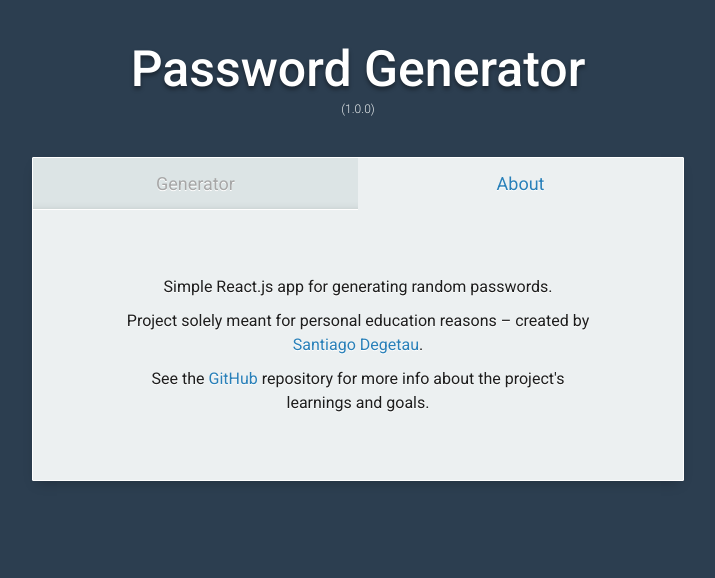
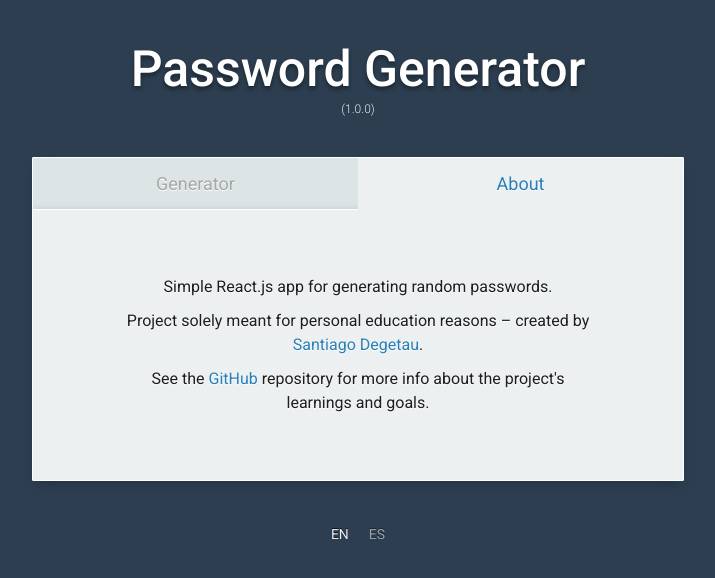
Before and after one commit to sdegetaus/password-generator, a React (Create React App) app: page /about in a window 1280 px wide. Shown: the top 578 px of the page, without its empty margins (282-997 px from the left). Built offline with nearby package versions, Linux system fonts and the light colour scheme; the HTML template or start-up script is replaced by a standard one.

Commit message:
Add language switcher

```diff
--- a/src/App.tsx
+++ b/src/App.tsx
@@ -1,23 +1,35 @@
-import { About, ErrorHandler, Generator, Menu } from "containers";
+import { colors } from "assets";
+import { AppLocales as LanguageData } from "assets/l10n";
+import { About, ErrorHandler, Generator, LanguageMenu, Menu } from "containers";
 import { useRenderCount } from "hooks";
 import React from "react";
+import { IntlProvider, FormattedMessage } from "react-intl";
 import { BrowserRouter as Router, Route, Switch } from "react-router-dom";
 import styled from "styled-components";
-import { colors } from "assets";
 import packageJson from "../package.json";
-import { IntlProvider } from "react-intl";
-import { AppLanguage } from "assets/l10n";
 
 export default () => {
   useRenderCount("App");
 
+  // File members
+  const [mLanguage, mSetLanguage] = React.useState(LanguageData.en);
+
+  // Functions
+  const handleLanguageChange = (locale: string) => {
+    if (mLanguage.locale === locale) {
+      return;
+    }
+    // @ts-ignore
+    mSetLanguage({ locale, messages: LanguageData[locale].messages });
+  };
+
   return (
-    <IntlProvider locale={AppLanguage.locale} messages={AppLanguage.messages}>
+    <IntlProvider locale={mLanguage.locale} messages={mLanguage.messages}>
       <ErrorHandler>
         <Router>
           <StyledApp>
             <section className="title">
-              <h1>Password Generator</h1>
+              <FormattedMessage tagName="h1" id="app.name" />
               <span>({packageJson.version})</span>
             </section>
             <section className="card">
@@ -29,6 +41,10 @@ export default () => {
                 </Switch>
               </div>
             </section>
+            <LanguageMenu
+              locale={mLanguage.locale}
+              onChangeLanguage={handleLanguageChange}
+            />
           </StyledApp>
         </Router>
       </ErrorHandler>
@@ -67,7 +83,7 @@ const StyledApp = styled.div`
     padding: 25px;
     padding: 0;
     margin: 0;
-    margin-bottom: 80px;
+    margin-bottom: 40px;
   }
   .content {
     padding: 25px;
--- a/src/assets/l10n/index.ts
+++ b/src/assets/l10n/index.ts
@@ -1,12 +1,15 @@
-import EnglishMessages from "./messages/en_US.json";
-// import SpanishMessages from "./messages/es_MX.json";
+import EnglishMessages from "./messages/en-US.json";
+import SpanishMessages from "./messages/es-MX.json";
 
-export const AppLanguage: Language = {
-  messages: EnglishMessages,
-  locale: "en-US",
+export const AppLocales = {
+  en: {
+    locale: "en",
+    messages: EnglishMessages,
+    displayName: "English",
+  },
+  es: {
+    locale: "es",
+    messages: SpanishMessages,
+    displayName: "Español",
+  },
 };
-
-type Language = {
-  messages: any;
-  locale: string;
-};
--- a/src/assets/l10n/messages/en_US.json
+++ b/src/assets/l10n/messages/en-US.json
@@ -1,4 +1,5 @@
 {
+  "app.name": "Password Generator",
   "error.noSettingsSelected": "Please select at least one character set!",
   "global.about": "About",
   "global.actions": "Actions",
--- a/src/assets/l10n/messages/es_MX.json
+++ b/src/assets/l10n/messages/es-MX.json
@@ -1,4 +1,5 @@
 {
+  "app.name": "Generador de Contraseñas",
   "error.noSettingsSelected": "¡Selecciona al menos un set de caracteres!",
   "global.about": "Acerca",
   "global.actions": "Acciones",
--- a/src/containers/ErrorHandler.tsx
+++ b/src/containers/ErrorHandler.tsx
@@ -1,4 +1,5 @@
 import React from "react";
+import styled from "styled-components";
 
 export default class ErrorHandler extends React.Component<
   any,
@@ -16,9 +17,11 @@ export default class ErrorHandler extends React.Component<
 
   render() {
     return this.state.hasError ? (
-      <h1>Something went wrong.</h1>
+      <StyledErrorHandler>Something went wrong.</StyledErrorHandler>
     ) : (
       this.props.children
     );
   }
 }
+
+const StyledErrorHandler = styled.div``;
--- /dev/null
+++ b/src/containers/LanguageMenu.tsx
@@ -0,0 +1,67 @@
+import React from "react";
+import styled from "styled-components";
+import { colors } from "assets";
+
+export default (props: LanguageMenuProps) => {
+  return (
+    <StyledLanguageMenu>
+      {[
+        {
+          key: "en",
+          displayName: "EN",
+        },
+        {
+          key: "es",
+          displayName: "ES",
+        },
+      ].map((o) => (
+        <li key={o.key}>
+          <button
+            onClick={() => props.onChangeLanguage(o.key)}
+            className={props.locale === o.key ? "active" : ""}
+            disabled={props.locale === o.key}
+          >
+            {o.displayName}
+          </button>
+        </li>
+      ))}
+    </StyledLanguageMenu>
+  );
+};
+
+const StyledLanguageMenu = styled.ul`
+  list-style: none;
+  padding: 0;
+  margin: 0;
+  width: 100%;
+  display: inline-flex;
+  justify-content: center;
+  align-items: center;
+  width: 650px;
+
+  button {
+    padding: 5px 10px;
+    transition: all 0.3s;
+    cursor: pointer;
+    background: transparent;
+    font: inherit;
+    border: 0;
+    outline: 0;
+    opacity: 0.5;
+    font-size: 14px;
+    color: white;
+    text-shadow: 0 -1px 0 rgba(0, 0, 0, 0.8);
+    &:hover {
+      opacity: 0.75;
+    }
+    &.active {
+      cursor: default;
+      opacity: 0.9;
+    }
+  }
+`;
+
+type LanguageMenuProps = {
+  locale: string;
+  onChangeLanguage: (locale: string) => void;
+};
--- a/src/containers/index.tsx
+++ b/src/containers/index.tsx
@@ -2,3 +2,4 @@ export { default as About } from "./About";
 export { default as ErrorHandler } from "./ErrorHandler";
 export { default as Generator } from "./Generator";
 export { default as Menu } from "./Menu";
+export { default as LanguageMenu } from "./LanguageMenu";
```
